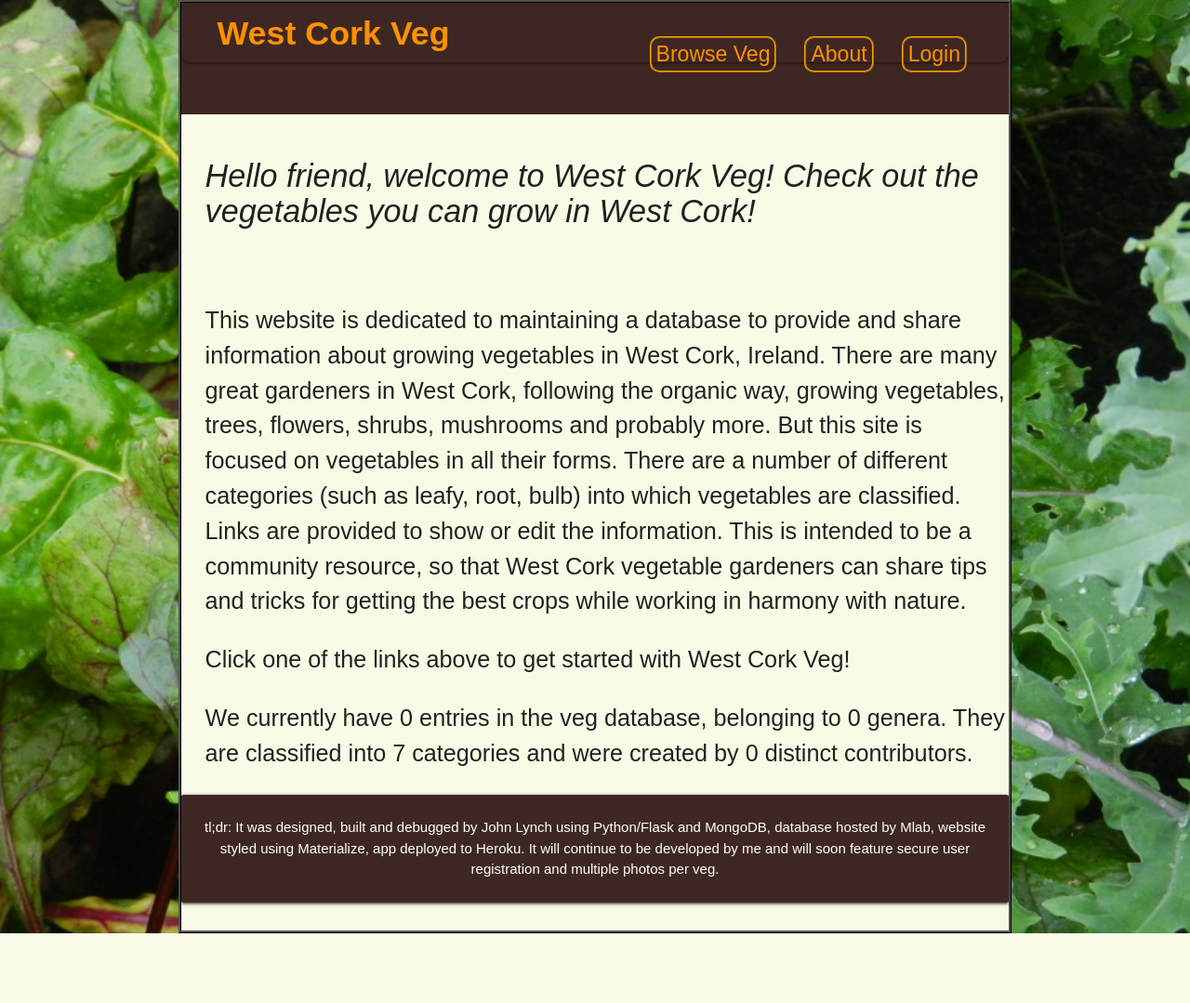
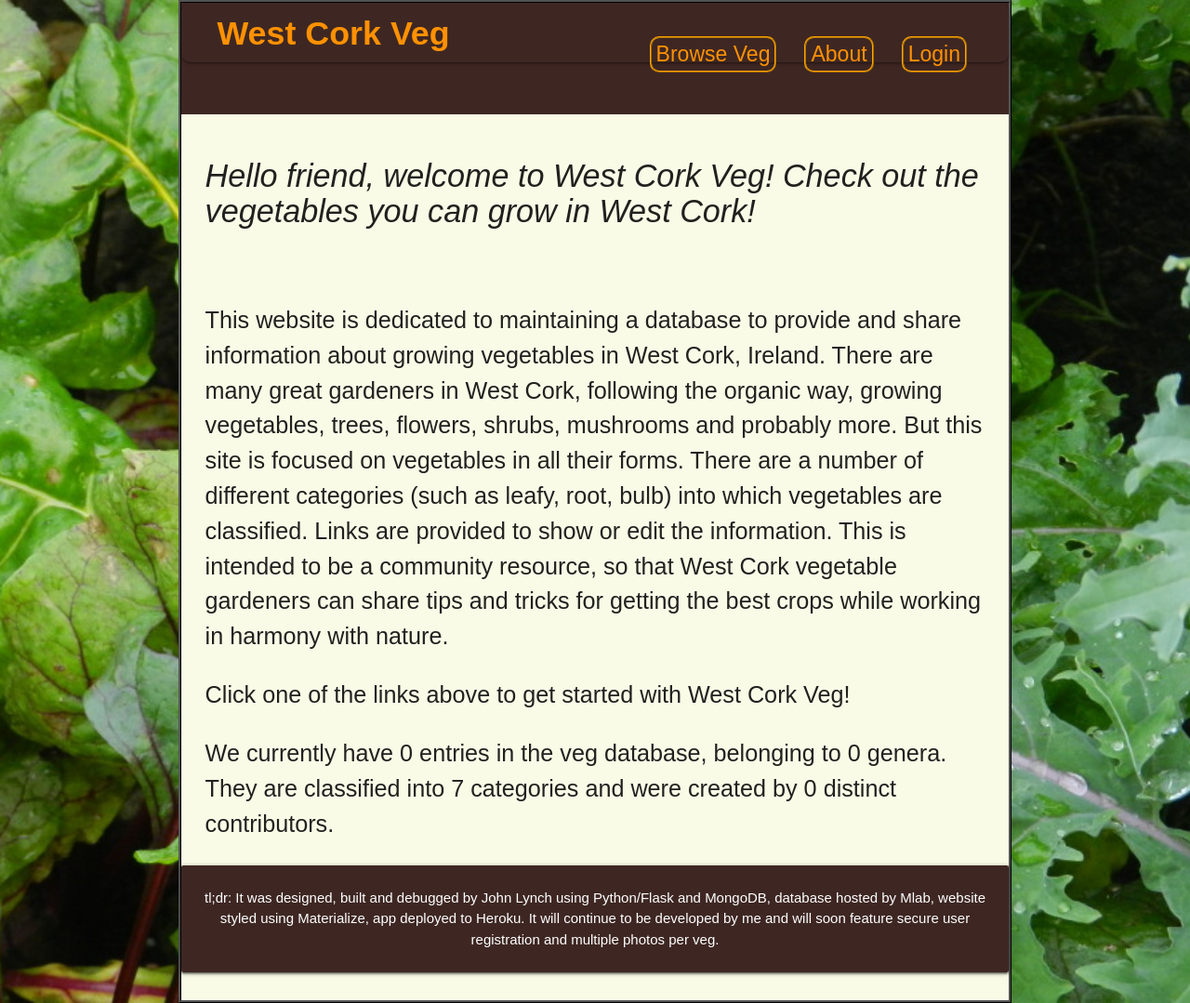
Before and after one commit to teraspora/wc-veg, a Flask app: page /about in a window 1280 px wide. Shown: the whole page at 93% size. Before the commit the page ends 1004 px from the top, so only its background shows below. Run offline with Flask 2, Linux system fonts and the light colour scheme; data that the repository does not hold is empty; some libraries are stand-ins or nearby versions.

Commit message:
Added padding to .flowtext class, to improve About page.

```diff
--- a/static/css/style.css
+++ b/static/css/style.css
@@ -114,6 +114,7 @@ tr:nth-child(odd) {
 
 .flow-text {
     padding-left: 2vw;
+    padding-right: 2vw;
 }
 
 /* Used to hide show and edit buttons from non-logged-in users */
```
